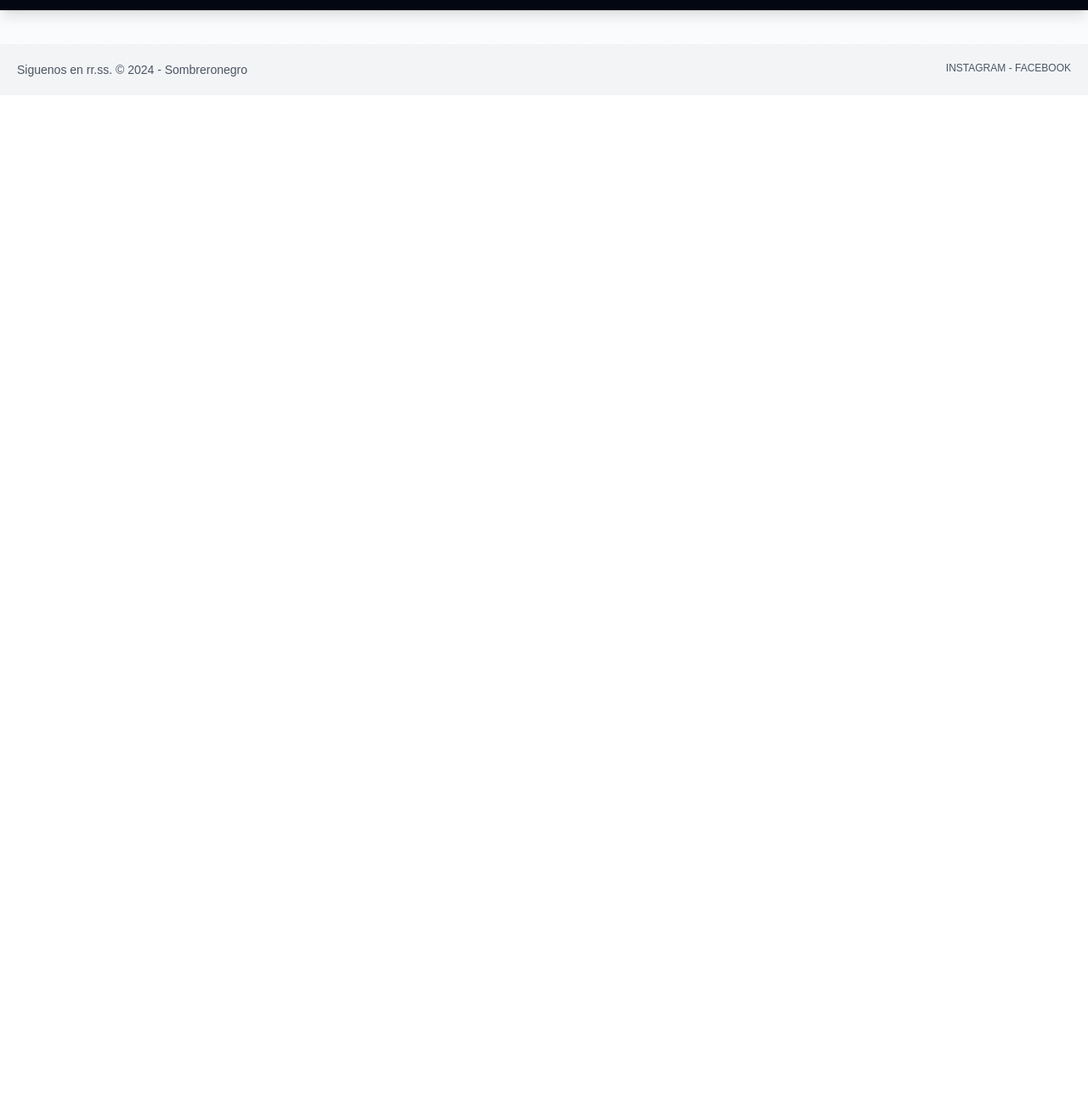
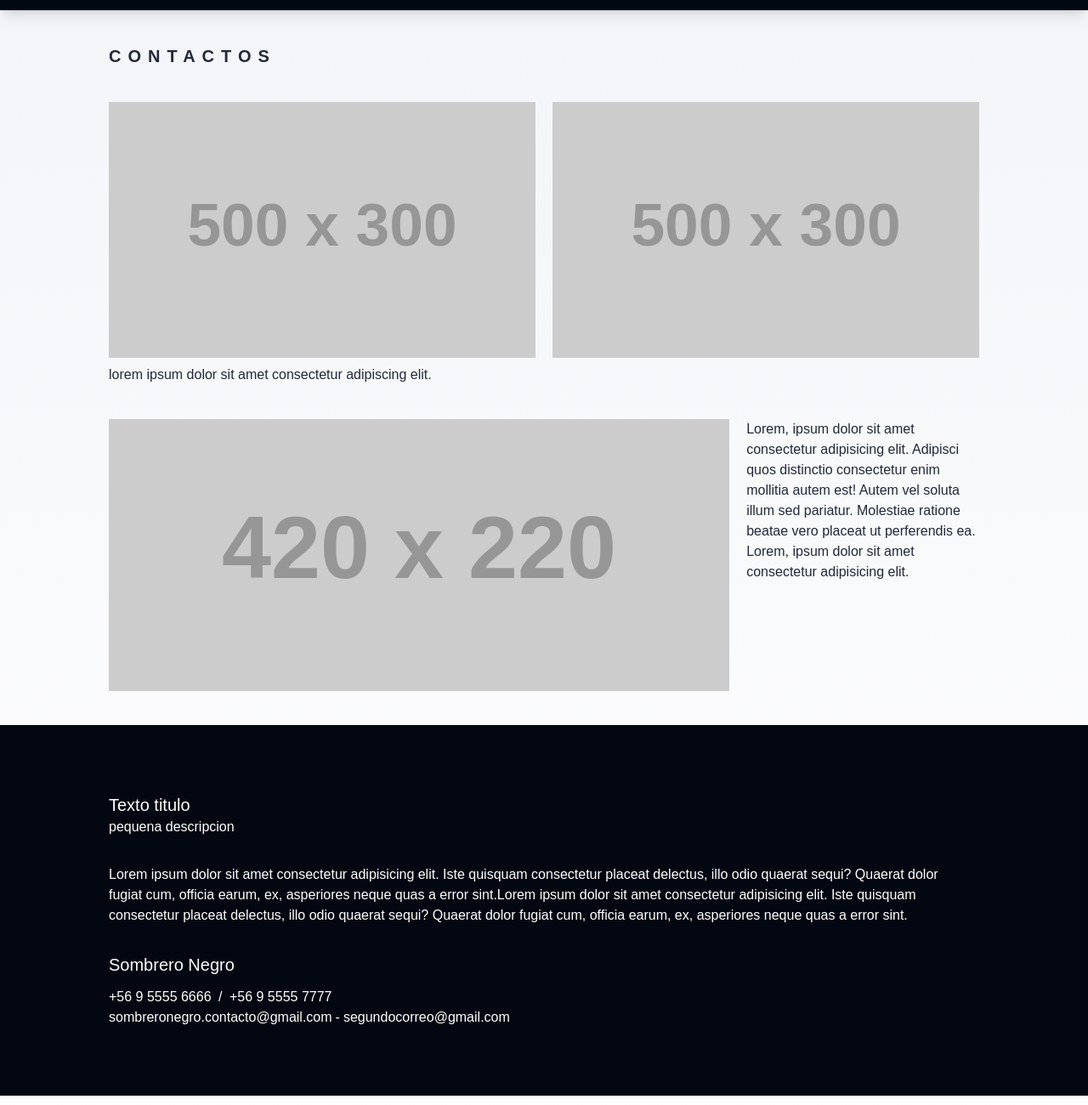
Before and after one commit to Lostovayne/sombreroNegro, an Astro site: page /contactos in a window 1280 px wide. Shown: the part 100-1400 px from the top of the page at 85% size. Before the commit the page ends 800 px from the top, so only its background shows below. Built offline with nearby package versions, Linux system fonts and the light colour scheme; Astro itself is replaced by a stand-in of ours; placeholder pictures from the web are drawn by us; a web font is replaced by a local one.

Commit message:
pagina contacto avanzada, falta componetizar

```diff
--- a/src/components/sectionTitle.astro
+++ b/src/components/SectionTitle.astro
@@ -1,7 +1,7 @@
 ---
 const {title, subtitle} = Astro.props
 ---
-<div class="py-10 px-7">
+<div class="max-w-screen-lg mx-auto px-7 lg:px-0 py-10">
    <h1 class="text-base min-[375px]:text-lg sm:text-xl font-semibold uppercase tracking-[0.40em]">{title}</h1>
    <h2 class="text-sm min-[375px]:text-base sm:text-lg mt-2 sm:mt-0 font-normal lowercase tracking-[0.30em]">{subtitle}</h2>
 </div>
--- a/src/pages/contactos.astro
+++ b/src/pages/contactos.astro
@@ -1,14 +1,69 @@
 ---
 import Layout from "@/layouts/Layout.astro";
-
-
-const  {pathname} = Astro.url
-console.log(pathname)
+import SectionTitle from "@/components/SectionTitle.astro";
+import { Image } from "astro:assets";
 ---
 
 
 <Layout title="contactos" >
     <section class="mx-auto max-w-screen-2xl" >
+        <SectionTitle title="Contactos" />
+        <main class="w-full flex flex-col gap-10">
+            <!-- section 1 -->
+            <div class="w-full flex flex-col gap-10 px-7 lg:px-0  max-w-screen-lg mx-auto">
+            <section>
 
+                <div class="w-full flex flex-col sm:flex-row gap-5">
+                    <div class="w-full sm:w-1/2">
+                        <Image class="size-full object-cover min-h-44 max-h-80" src="https://via.placeholder.com/500x300" width={500} height={300}  alt="">
+                    </div>
+                    <div class="w-full sm:w-1/2">
+                        <Image class="size-full object-cover min-h-44 max-h-80" src="https://via.placeholder.com/500x300" width={500} height={300}  alt="">
+                    </div>
+                </div>
+                <h4 class="text-base pt-2">lorem ipsum dolor sit amet consectetur adipiscing elit.</h4>
+            </section>
+
+
+
+
+                <div class="flex flex-col md:flex-row gap-5">
+                    <div class="w-full">
+                        <Image class="w-full object-cover min-h-44 max-h-80" src="https://via.placeholder.com/420x220" width={520} height={220} alt="imagen"/>
+                    </div>
+                    <div class="w-full md:w-96">
+                        <p class="text-base text-balance">Lorem, ipsum dolor sit amet consectetur adipisicing elit. Adipisci quos distinctio consectetur enim mollitia autem est! Autem vel soluta illum sed pariatur. Molestiae ratione beatae vero placeat ut perferendis ea.
+                            Lorem, ipsum dolor sit amet consectetur adipisicing elit.
+
+                        </p>
+                    </div>
+                </div>
+            </div>
+            <!-- section 2 -->
+            <div class="w-full py-20 px-7 bg-gray-950 text-white">
+                <div class="w-full flex flex-col gap-8 max-w-screen-lg mx-auto">
+                    <div>
+                        <h2 class="text-xl font-medium">Texto titulo</h2>
+                        <h3 class="text-base">pequena descripcion</h3>
+                    </div>
+
+                    <p class="text-base font-normal text-balance">Lorem ipsum dolor sit amet consectetur adipisicing elit. Iste quisquam consectetur placeat delectus, illo odio quaerat sequi? Quaerat dolor fugiat cum, officia earum, ex, asperiores neque quas a error sint.Lorem ipsum dolor sit amet consectetur adipisicing elit. Iste quisquam consectetur placeat delectus, illo odio quaerat sequi? Quaerat dolor fugiat cum, officia earum, ex, asperiores neque quas a error sint.</p>
+
+                    <div>
+                        <h3 class="text-xl font-normal mb-3">Sombrero Negro</h3>
+                        <div class="flex flex-col sm:flex-row gap-1">
+                            <span class="block">+56 9 5555 6666</span>
+                            <span class="hidden sm:inline">&nbsp;/&nbsp;</span>
+                            <span class="block">+56 9 5555 7777</span>
+                        </div>
+                        <div class="flex flex-col sm:flex-row gap-1">
+                            <a class="text-sm min-[375px]:text-base" href="mailto:sombreronegro.contacto@gmail.com">sombreronegro.contacto@gmail.com</a>
+                            <span class="hidden sm:inline">-</span>
+                            <a class="text-sm min-[375px]:text-base" href="mailto:sombreronegro.contacto@gmail.com">segundocorreo@gmail.com</a>
+                        </div>
+                    </div>
+                </div>
+            </div>
+        </main>
     </section>
 </Layout>
--- a/src/pages/nosotros.astro
+++ b/src/pages/nosotros.astro
@@ -1,6 +1,6 @@
 ---
 import Layout from "@/layouts/Layout.astro";
-import SectionTitle from "@/components/sectionTitle.astro";
+import SectionTitle from "@/components/SectionTitle.astro";
 import DesignerCardsRenderer from "@/components/DesignerCardsRenderer.astro";
 ---
 
```
